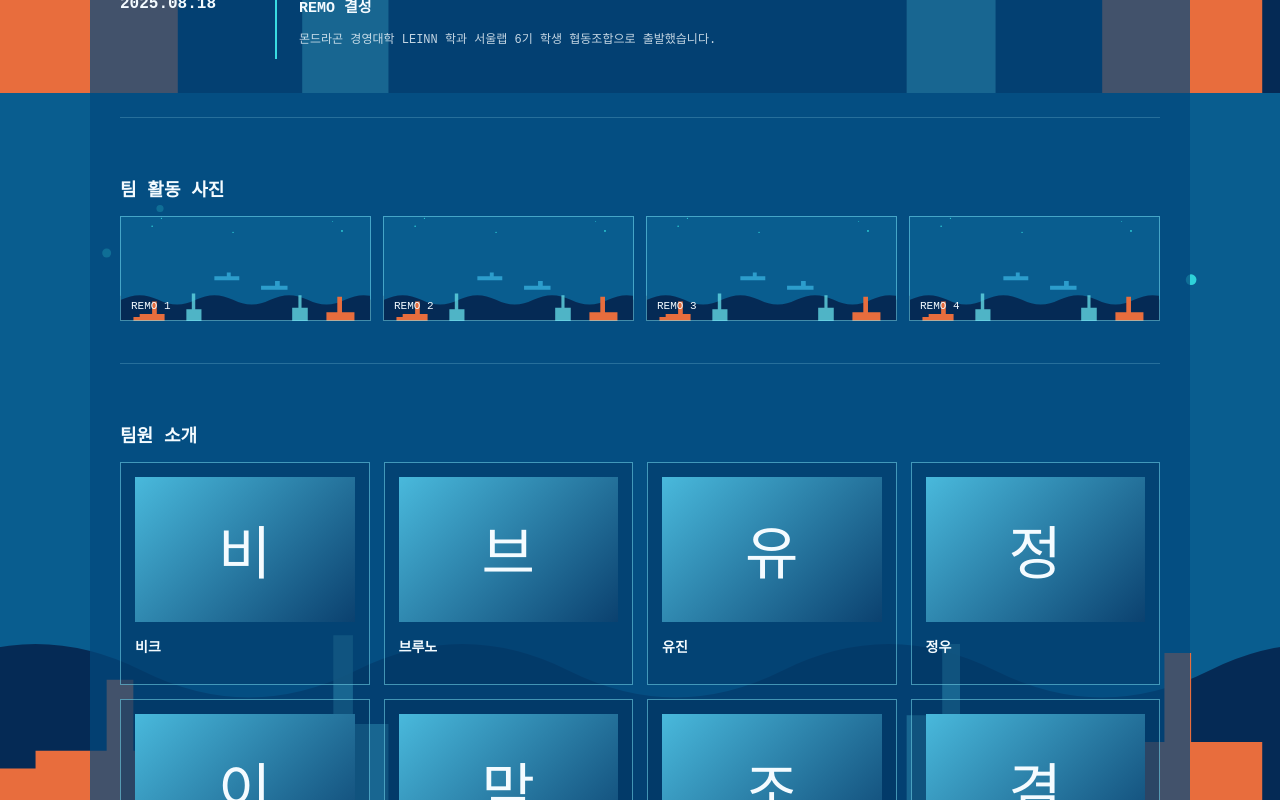
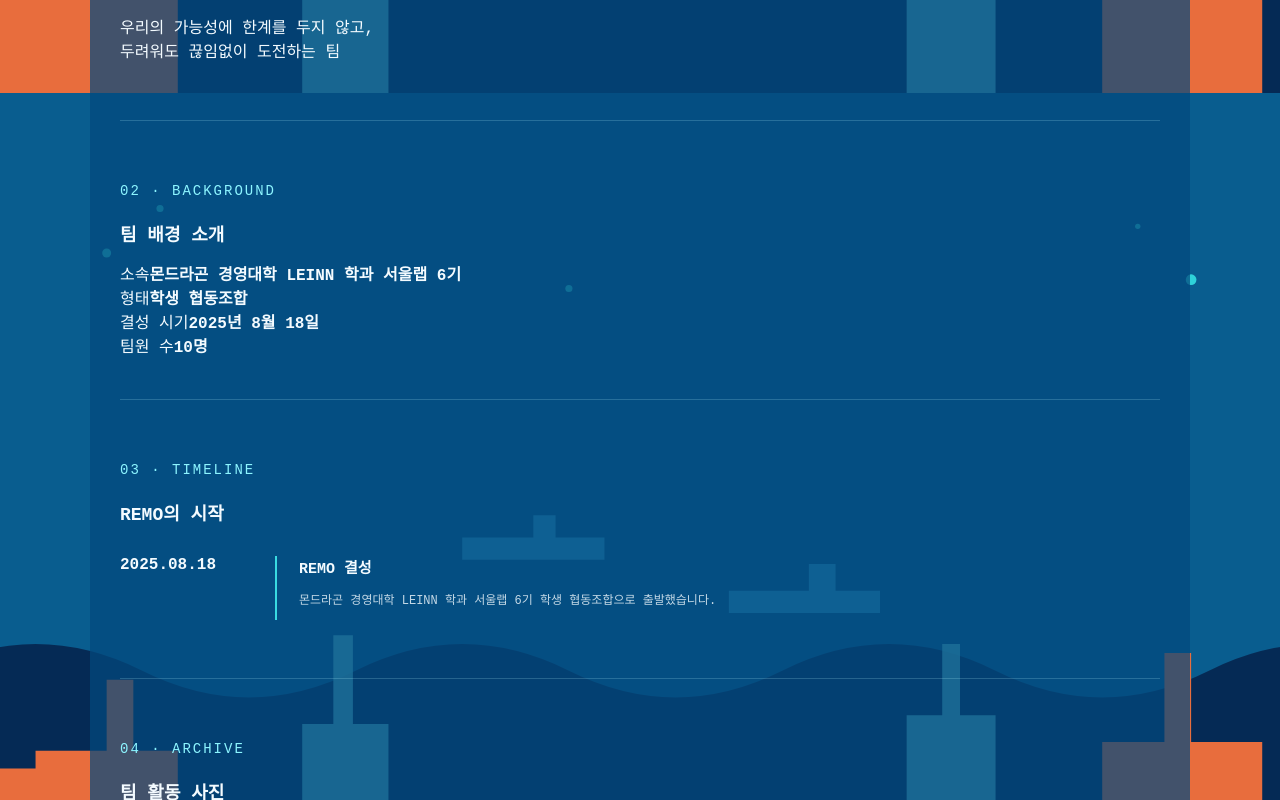
Before and after one commit to mingaangshin-byte/remo, a Next.js app: page /about in a window 1280 px wide. Shown: the part 707-1507 px from the top of the page. Built offline with nearby package versions, Linux system fonts and the light colour scheme.

Commit message:
feat: rebuild About page with Remo identity and ten members

```diff
--- a/app/about/page.tsx
+++ b/app/about/page.tsx
@@ -1,2 +1,62 @@
-import {members,teamTimeline} from '@/lib/data';
-export default function About(){return <main className="page"><section className="content"><div className="page-hero"><div><p className="eyebrow">TEAM COMPANY</p><h1 className="pixel">About Us</h1><p>우리는 작은 아이디어로<br/>더 큰 파도를 만들기 위해 모였습니다.</p></div><div className="mini-ocean">🐠</div></div><section className="section"><h2>이름 유래</h2><p>Remo는 작은 움직임이 모여 큰 흐름을 만든다는 생각에서 시작했습니다. 서로의 아이디어와 경험을 연결하고 함께 움직이며 새로운 파도를 만들어갑니다.</p></section><section className="section"><h2>타임라인</h2><div className="timeline">{teamTimeline.map(([date,title,desc])=><div className="timeline-item" key={date}><strong>{date}</strong><div><h3>{title}</h3><p>{desc}</p></div></div>)}</div></section><section className="section"><h2>팀 활동 사진</h2><div className="gallery">{[1,2,3,4].map(i=><div className="gallery-img" key={i}><span>REMO {i}</span></div>)}</div></section><section className="section"><h2>팀원 소개</h2><div className="members">{members.map(m=><article className="member" key={m.name}><div className="avatar">{m.name[0]}</div><h3>{m.name}</h3><p>{m.role}</p><small>{m.interest}</small></article>)}</div></section></section></main>}
+import {members, teamTimeline} from '@/lib/data';
+
+export default function About(){
+  return (
+    <main className="page">
+      <section className="content about-content">
+        <div className="page-hero">
+          <div>
+            <p className="eyebrow">TEAM COMPANY</p>
+            <h1 className="pixel">REMO</h1>
+            <p className="about-lead">한계를 두지 않고, 끊임없이 모험하는 팀</p>
+          </div>
+        </div>
+
+        <section className="section identity-section">
+          <p className="eyebrow">01 · IDENTITY</p>
+          <h2>팀 이름과 정체성</h2>
+          <div className="identity-grid">
+            <article>
+              <h3>팀 이름 유래 / 의미</h3>
+              <p><strong>limit + 無 + ver</strong></p>
+              <p>한계가 없는 팀, 한계를 정하지 않는 팀이라는 의미를 담아 <em>Remover</em>가 제안되었습니다. 이후 ‘니모(니모를 찾아서)’와 어감이 비슷한 <strong>REMO</strong>로 발전시켜 모험을 두려워하지 않는 팀이라는 의미를 더했습니다.</p>
+            </article>
+            <article>
+              <h3>팀 슬로건 / 한 줄 정의</h3>
+              <p className="slogan">우리의 가능성에 한계를 두지 않고,<br/>두려워도 끊임없이 도전하는 팀</p>
+            </article>
+          </div>
+        </section>
+
+        <section className="section">
+          <p className="eyebrow">02 · BACKGROUND</p>
+          <h2>팀 배경 소개</h2>
+          <div className="team-facts">
+            <div><span>소속</span><strong>몬드라곤 경영대학 LEINN 학과 서울랩 6기</strong></div>
+            <div><span>형태</span><strong>학생 협동조합</strong></div>
+            <div><span>결성 시기</span><strong>2025년 8월 18일</strong></div>
+            <div><span>팀원 수</span><strong>10명</strong></div>
+          </div>
+        </section>
+
+        <section className="section">
+          <p className="eyebrow">03 · TIMELINE</p>
+          <h2>REMO의 시작</h2>
+          <div className="timeline">{teamTimeline.map(([date,title,desc])=><div className="timeline-item" key={date}><strong>{date}</strong><div><h3>{title}</h3><p>{desc}</p></div></div>)}</div>
+        </section>
+
+        <section className="section">
+          <p className="eyebrow">04 · ARCHIVE</p>
+          <h2>팀 활동 사진</h2>
+          <div className="gallery">{[1,2,3,4].map(i=><div className="gallery-img" key={i}><span>PHOTO {i}</span></div>)}</div>
+        </section>
+
+        <section className="section">
+          <p className="eyebrow">05 · MEMBERS</p>
+          <h2>팀원 소개</h2>
+          <div className="members">{members.map((m,index)=><article className="member" key={m.name}><div className="avatar">{index+1}</div><h3>{m.name}</h3></article>)}</div>
+        </section>
+      </section>
+    </main>
+  );
+}
```
